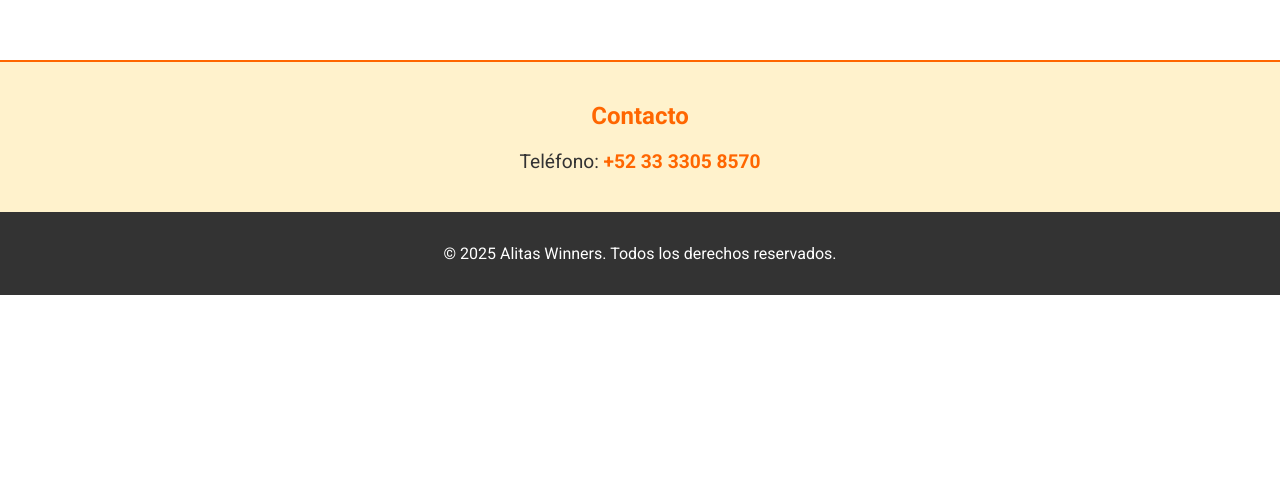
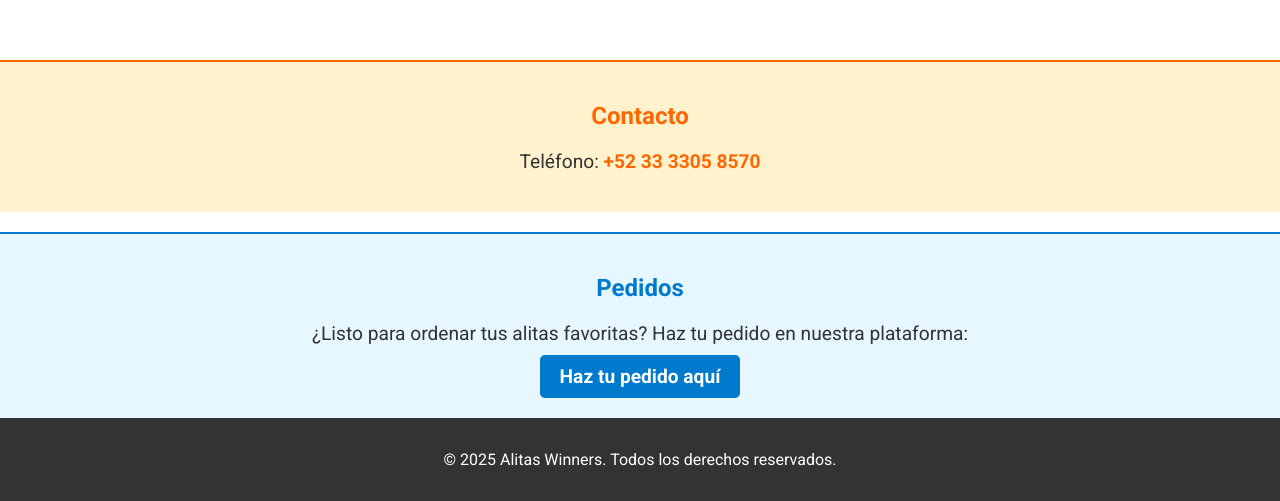
Before and after one commit to MovuDevelopers/Alitas-winners-web, a plain HTML site: page index.html in a window 1280 px wide. Shown: the part 1692-2193 px from the top of the page. Before the commit the page ends 1987 px from the top, so only its background shows below. Drawn offline with Linux system fonts and the light colour scheme; grey boxes are pictures that could not be loaded.

Commit message:
se agrego la seccion de pedidos

```diff
--- a/index.html
+++ b/index.html
@@ -86,6 +86,11 @@
             <h2>Contacto</h2>
             <p>Teléfono: <a href="tel:+523333058570">+52 33 3305 8570</a></p>
         </section>
+        <section id="orders">
+            <h2>Pedidos</h2>
+            <p>¿Listo para ordenar tus alitas favoritas? Haz tu pedido en nuestra plataforma:</p>
+            <a href="https://maspedidos.menu/alitaswingners" target="_blank" class="order-link">Haz tu pedido aquí</a>
+        </section>
     </main>
     <footer>
         <p>&copy; 2025 Alitas Winners. Todos los derechos reservados.</p>
--- a/styles.css
+++ b/styles.css
@@ -182,6 +182,41 @@ footer {
     text-decoration: underline;
 }
 
+#orders {
+    padding: 20px;
+    text-align: center;
+    background-color: #e6f7ff;
+    border-top: 2px solid #007acc;
+    margin-top: 20px;
+}
+
+#orders h2 {
+    color: #007acc;
+}
+
+#orders p {
+    font-size: 1.2rem;
+    color: #333;
+    margin-bottom: 10px;
+}
+
+.order-link {
+    display: inline-block;
+    font-size: 1.2rem;
+    color: #fff;
+    background-color: #007acc;
+    padding: 10px 20px;
+    text-decoration: none;
+    border-radius: 5px;
+    font-weight: bold;
+    transition: background-color 0.3s ease;
+}
+
+.order-link:hover {
+    background-color: #005b99;
+}
+
+
 
 @media (max-width: 768px) {
     .logo-image {
```
